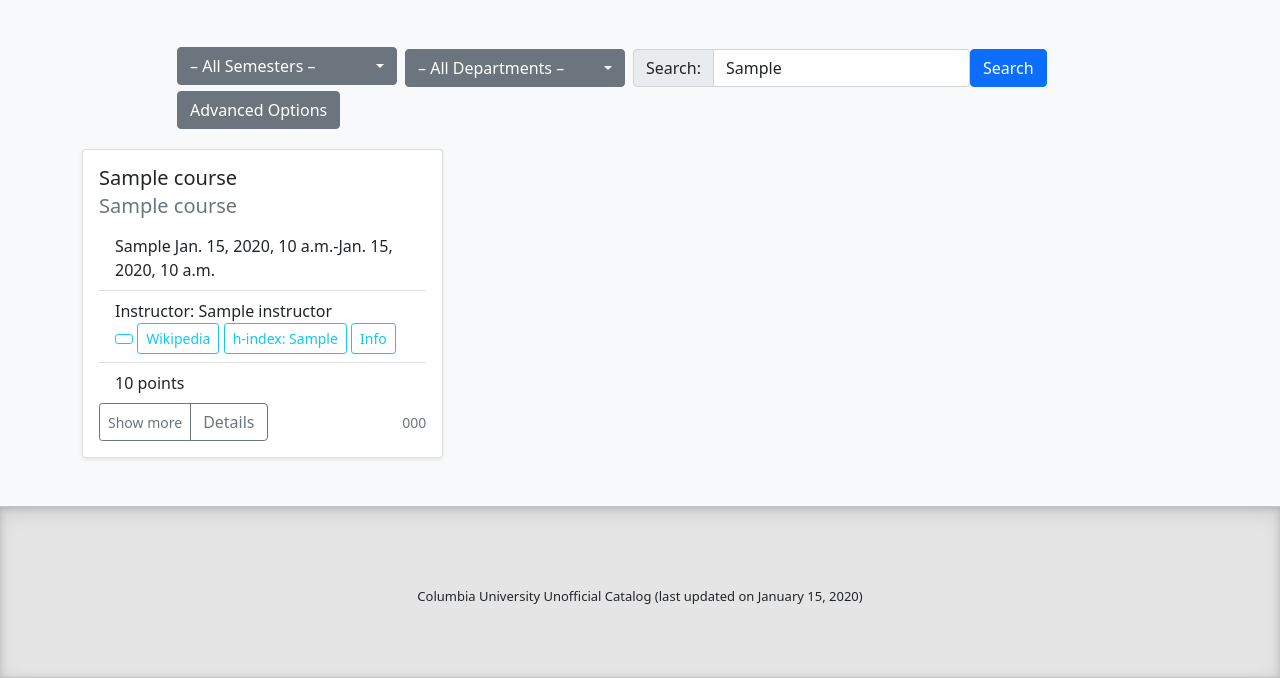
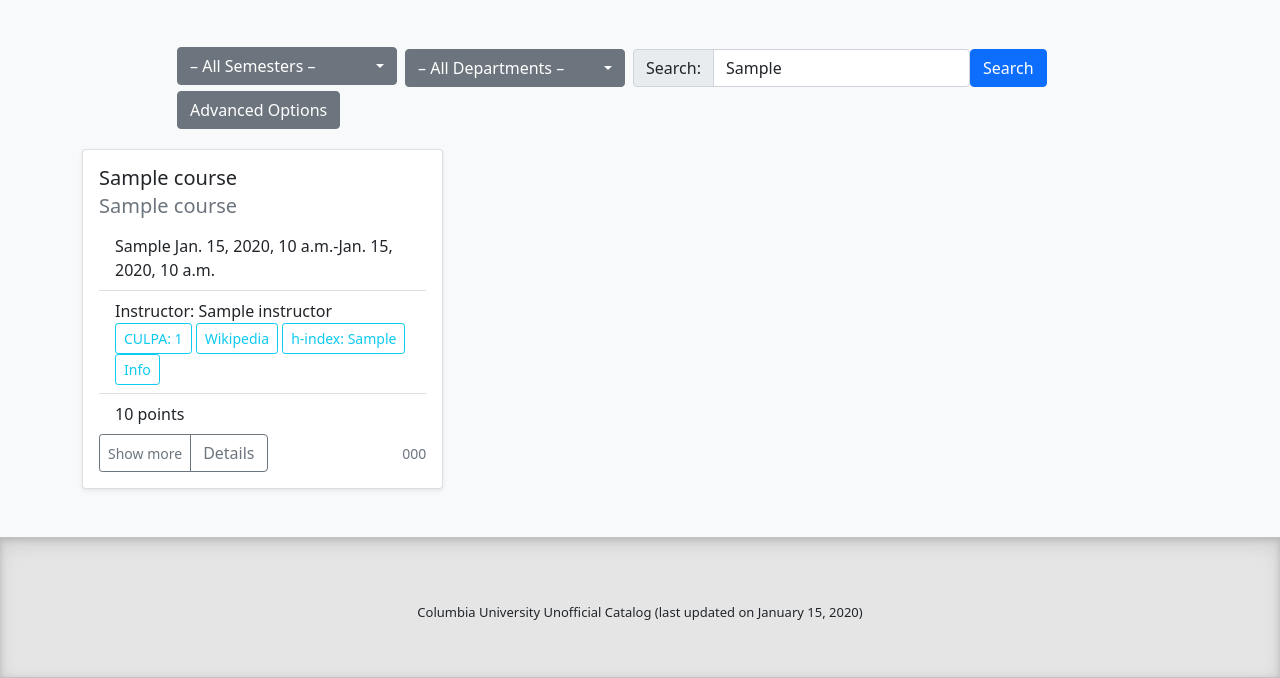
Before and after one commit to soid/peqod, a Django app: template catalog/courses/templates/index.html in a window 1280 px wide. Shown: the part 122-800 px from the top of the page. Run offline with Django 3.2, Linux system fonts and the light colour scheme; the template is opened without the code that fills it: most values are stand-ins (such as "Sample title", 1, 10 or a date in 2020); some libraries are stand-ins or nearby versions.

Commit message:
fixed removed link

```diff
--- a/catalog/courses/templates/index.html
+++ b/catalog/courses/templates/index.html
@@ -118,6 +118,7 @@
                                     {% if course.instructor.culpa_link or course.instructor.wikipedia_link %}<br/>{% endif %}
                                     {% if course.instructor.culpa_link %}
                                     <a href="{{ course.instructor.culpa_link }}" class="btn btn-outline-info btn-sm" role="button">
+                                        CULPA: {{ course.instructor.culpa_reviews_count }} {% include "instructor_nugget_include.html" with instructor=course.instructor %}
                                     </a>
                                     {% endif %}
                                     {% if course.instructor.wikipedia_link %}
```
